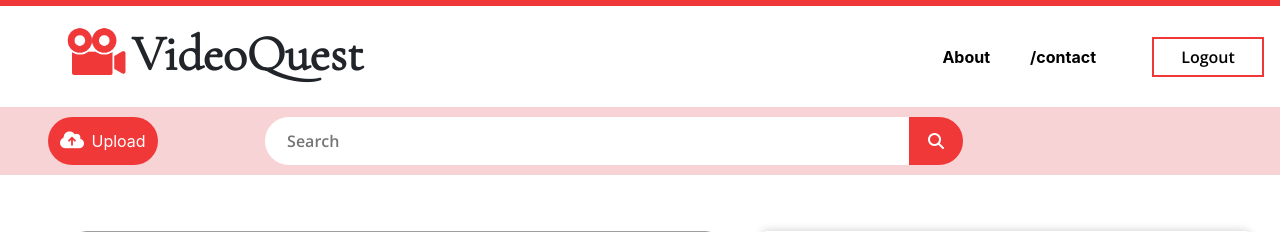
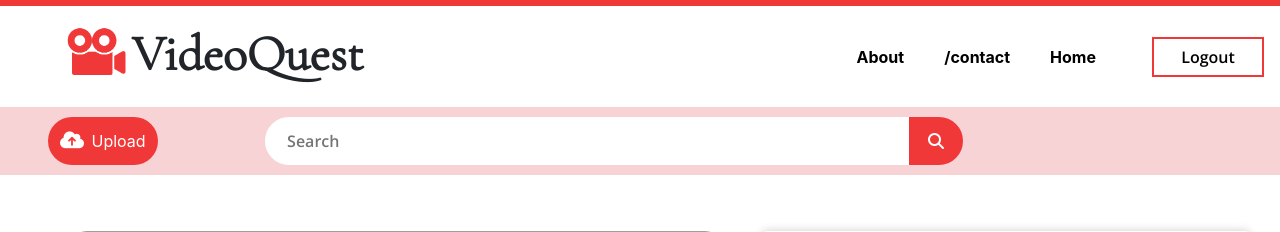
Before and after one commit to sagnikCodes/VideoQuest, a Flask app: template website/templates/video.html in a window 1280 px wide. Shown: the top 232 px of the page. Run offline with Flask 3, Linux system fonts and the light colour scheme; tables that the repository leaves empty hold one stand-in row (values such as "Sample post"); the template is opened without the code that fills it: values that come from a table or form of the project are taken from there, most other values are stand-ins (such as "Sample title", 1, 10 or a date in 2020); parts of the project's set-up code (start-up, migrations or seed data) failed here and were passed over; some libraries are stand-ins or nearby versions; grey boxes are pictures that could not be loaded.

Commit message:
Update video.html

```diff
--- a/website/templates/video.html
+++ b/website/templates/video.html
@@ -47,6 +47,7 @@
       type="text/css"
       href="{{ url_for('static', filename='styles.css') }}"
     />
+
     <script
       src="https://cdn.jsdelivr.net/npm/popper.js@1.12.9/dist/umd/popper.min.js"
       integrity="sha384-ApNbgh9B+Y1QKtv3Rn7W3mgPxhU9K/ScQsAP7hUibX39j7fakFPskvXusvfa0b4Q"
@@ -92,10 +93,15 @@
           <li class="nav-item mr-4">
             <a class="nav-link" href="{{ url_for('views.about') }}">About</a>
           </li>
-          <li class="nav-item">
+          <li class="nav-item mr-4">
             <a class="nav-link" href="#">{{ url_for('views.contact') }}</a>
           </li>
+
+          <li class="nav-item">
+            <a class="nav-link" href="{{ url_for('views.home') }}">Home</a>
+          </li>
         </ul>
+
         <button
           class="btn btn-outline-danger my-2 my-sm-0 nav-btn"
           onclick="logout()"
```
